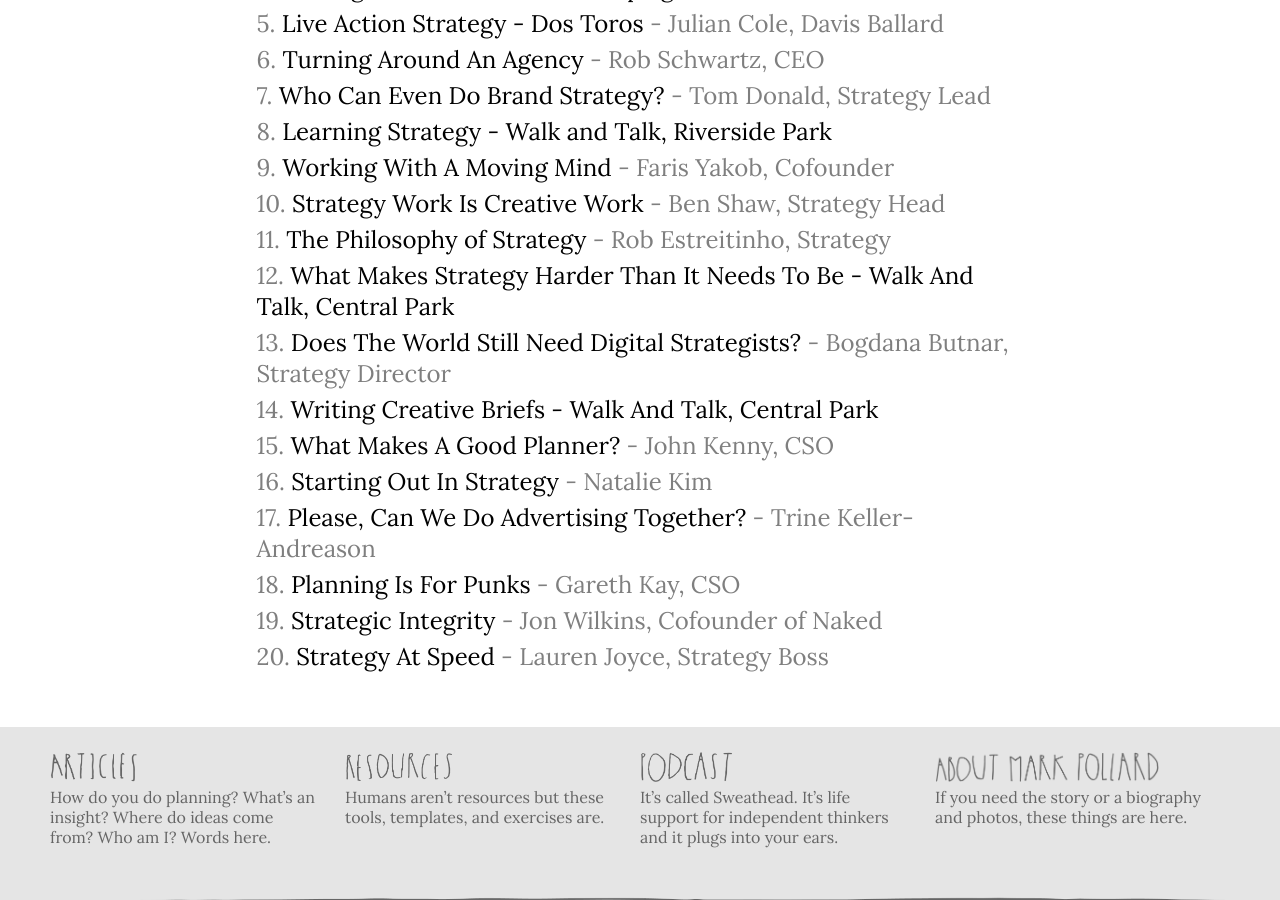
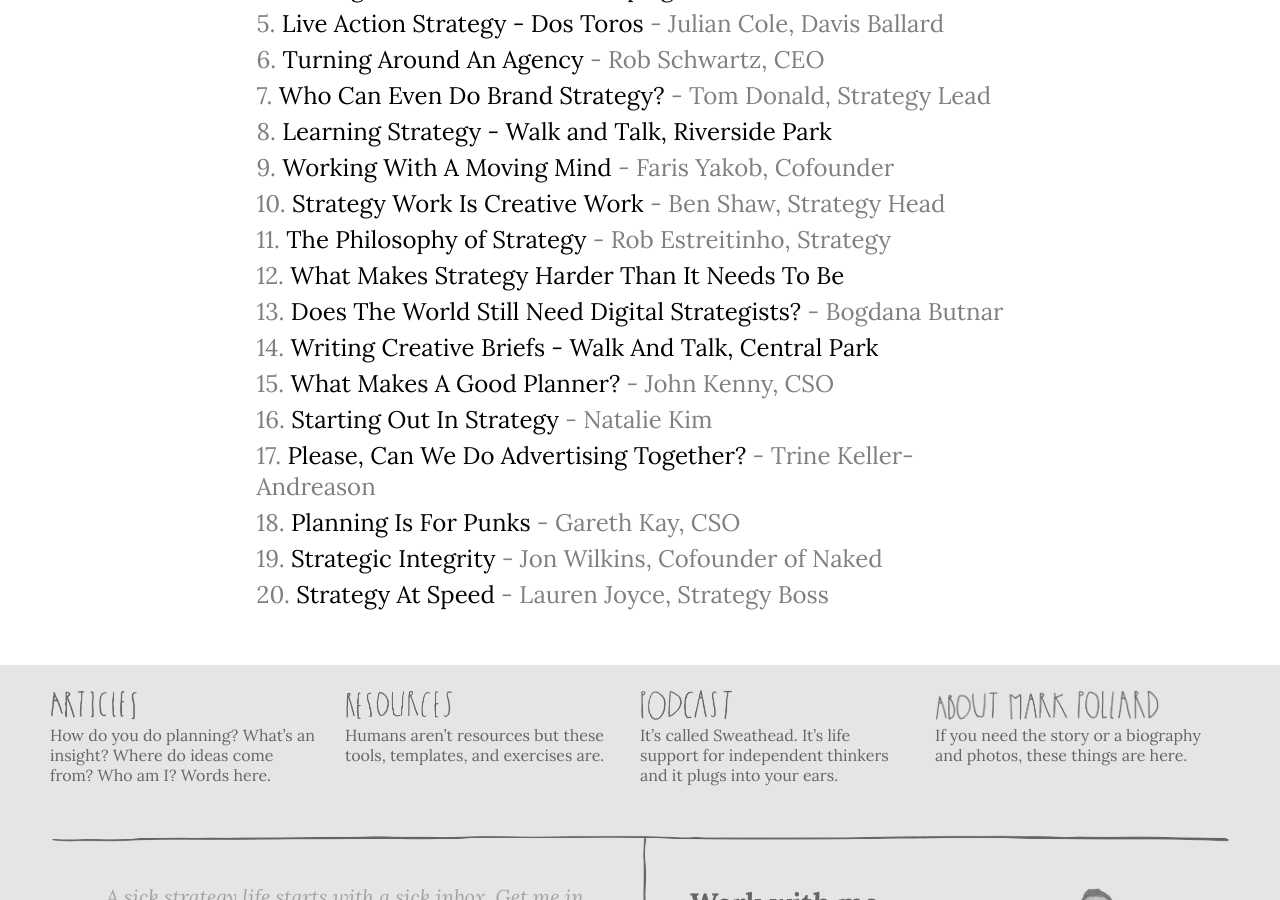
Before and after one commit to markhpollard/markhpollard.github.io, a Jekyll site: the page built from podcast.md, in a window 1280 px wide and 900 px high, scrolled down 798 px. Built offline with Jekyll 4.4.1, drawn with Linux system fonts in a browser that asks for light colours; nearby versions of some CDN libraries.

Commit message:
Updated Podcast

```diff
--- a/podcast.md
+++ b/podcast.md
@@ -31,9 +31,9 @@ layout: podcast
 
 #### 11. [The Philosophy of Strategy](https://anchor.fm/sweathead-with-mark-pollard/episodes/The-Philosophy-of-Strategy---Rob-Estreitinho--Strategy-e1b413) - Rob Estreitinho, Strategy
 
-#### 12. [What Makes Strategy Harder Than It Needs To Be - Walk And Talk, Central Park](https://anchor.fm/sweathead-with-mark-pollard/episodes/What-Makes-Strategy-Harder-Than-It-Needs-To-Be---Walk-And-Talk--Central-Park-e40ga5)
+#### 12. [What Makes Strategy Harder Than It Needs To Be](https://anchor.fm/sweathead-with-mark-pollard/episodes/What-Makes-Strategy-Harder-Than-It-Needs-To-Be---Walk-And-Talk--Central-Park-e40ga5)
 
-#### 13. [Does The World Still Need Digital Strategists?](https://anchor.fm/sweathead-with-mark-pollard/episodes/Does-The-World-Still-Need-Digital-Strategists----Bogdana-Butnar--Strategy-Director-e4rc56) - Bogdana Butnar, Strategy Director
+#### 13. [Does The World Still Need Digital Strategists?](https://anchor.fm/sweathead-with-mark-pollard/episodes/Does-The-World-Still-Need-Digital-Strategists----Bogdana-Butnar--Strategy-Director-e4rc56) - Bogdana Butnar
 
 #### 14. [Writing Creative Briefs - Walk And Talk, Central Park](https://anchor.fm/sweathead-with-mark-pollard/episodes/Writing-Creative-Briefs---Walk-And-Talk--Central-Park--Memorial-Day-Weekend-e4537g)
 
```
